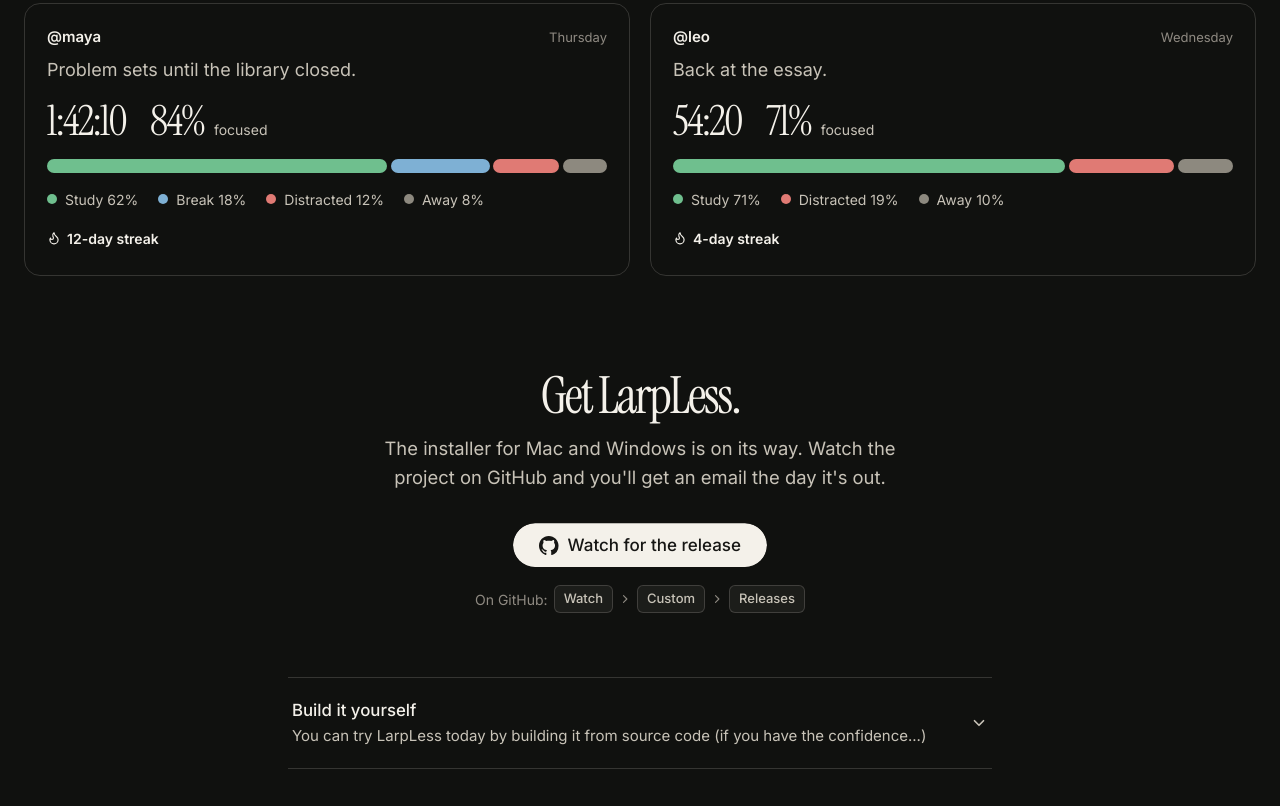
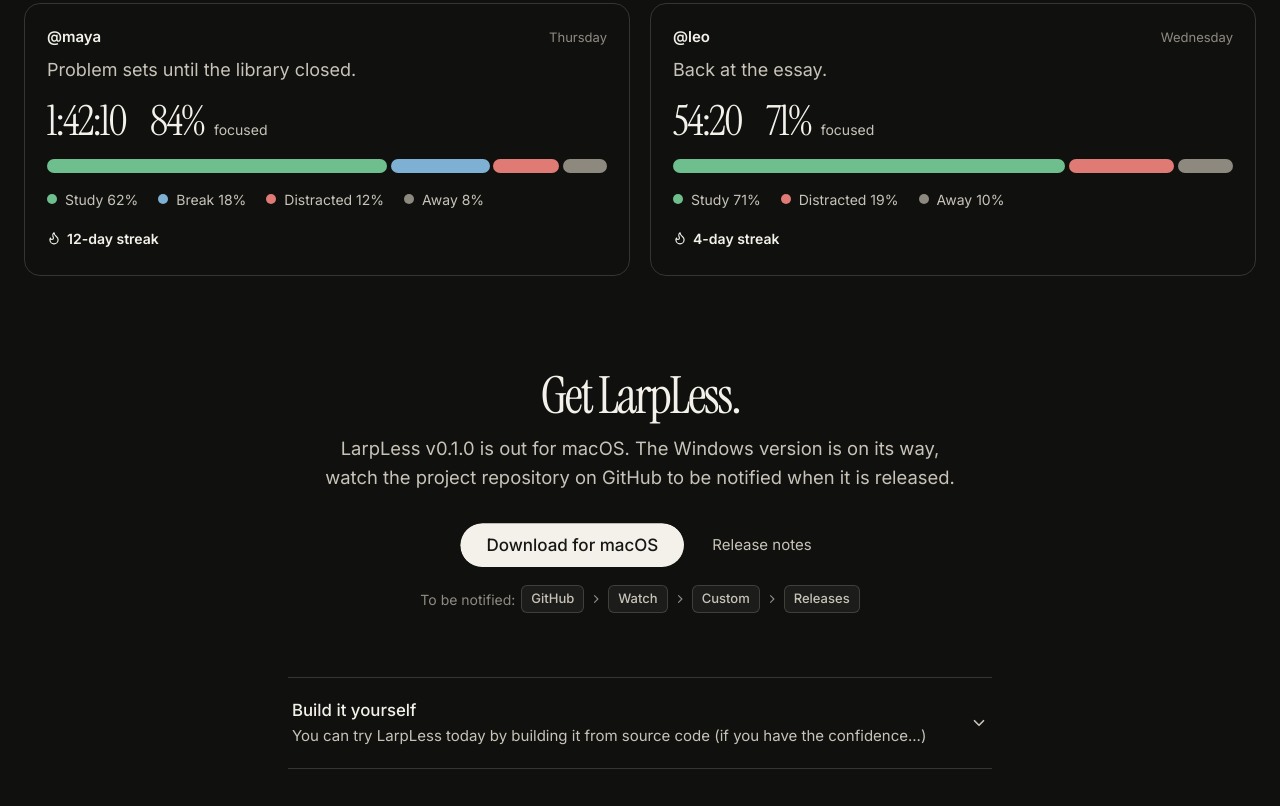
Before and after one commit to AlperErg/larpless-site, a website built with Vite: page index.html in a window 1280 px wide. Shown: the part 2902-3708 px from the top of the page. Built offline with nearby package versions, Linux system fonts and the light colour scheme.

Commit message:
feat(site): updated for macos release

```diff
--- a/index.html
+++ b/index.html
@@ -396,15 +396,16 @@
         <section class="band closer" id="download">
           <div class="section-head">
             <h2>Get LarpLess.</h2>
-            <p>The installer for Mac and Windows is on its way. Watch the project on GitHub and you'll get an email the day it's out.</p>
+            <p>LarpLess v0.1.0 is out for macOS. The Windows version is on its way, watch the project repository on GitHub to be notified when it is released.</p>
           </div>
 
           <div class="closer-actions">
-            <a class="soon soon-lg gh" href="https://github.com/AlperErg/larpless" rel="noopener" data-umami-event="GitHub: Watch release"><svg class="gh-mark" viewBox="0 0 16 16" aria-hidden="true"><path d="M8 0C3.58 0 0 3.58 0 8c0 3.54 2.29 6.53 5.47 7.59.4.07.55-.17.55-.38 0-.19-.01-.82-.01-1.49-2.01.37-2.53-.49-2.69-.94-.09-.23-.48-.94-.82-1.13-.28-.15-.68-.52-.01-.53.63-.01 1.08.58 1.23.82.72 1.21 1.87.87 2.33.66.07-.52.28-.87.51-1.07-1.78-.2-3.64-.89-3.64-3.95 0-.87.31-1.59.82-2.15-.08-.2-.36-1.02.08-2.12 0 0 .67-.21 2.2.82.64-.18 1.32-.27 2-.27.68 0 1.36.09 2 .27 1.53-1.04 2.2-.82 2.2-.82.44 1.1.16 1.92.08 2.12.51.56.82 1.27.82 2.15 0 3.07-1.87 3.75-3.65 3.95.29.25.54.73.54 1.48 0 1.07-.01 1.93-.01 2.2 0 .21.15.46.55.38A8.013 8.013 0 0 0 16 8c0-4.42-3.58-8-8-8z"/></svg><span>Watch for the release</span></a>
+            <a class="soon soon-lg" href="https://github.com/AlperErg/larpless/releases/download/v0.1.0/LarpLess-0.1.0.dmg" rel="noopener" data-umami-event="Download: macOS 0.1.0"><span>Download for macOS</span></a>
+            <a class="ghost" href="https://github.com/AlperErg/larpless/releases/tag/v0.1.0" rel="noopener" data-umami-event="GitHub: Release notes"><span>Release notes</span></a>
           </div>
           <p class="watch-how">
-            <span class="sr">On GitHub, choose Watch, then Custom, then Releases.</span>
-            <span class="watch-steps" aria-hidden="true"><span class="watch-label">On GitHub:</span> <span class="ui">Watch</span><svg class="chev" viewBox="0 0 16 16" aria-hidden="true"><path d="M6 3.5L10.5 8 6 12.5"/></svg><span class="ui">Custom</span><svg class="chev" viewBox="0 0 16 16" aria-hidden="true"><path d="M6 3.5L10.5 8 6 12.5"/></svg><span class="ui">Releases</span></span>
+            <span class="sr">For the Windows release, on GitHub choose Watch, then Custom, then Releases.</span>
+            <span class="watch-steps" aria-hidden="true"><span class="watch-label">To be notified:</span><span class="ui">GitHub</span><svg class="chev" viewBox="0 0 16 16" aria-hidden="true"><path d="M6 3.5L10.5 8 6 12.5"/></svg><span class="ui">Watch</span><svg class="chev" viewBox="0 0 16 16" aria-hidden="true"><path d="M6 3.5L10.5 8 6 12.5"/></svg><span class="ui">Custom</span><svg class="chev" viewBox="0 0 16 16" aria-hidden="true"><path d="M6 3.5L10.5 8 6 12.5"/></svg><span class="ui">Releases</span></span>
           </p>
 
           <details class="build" id="build">
```
